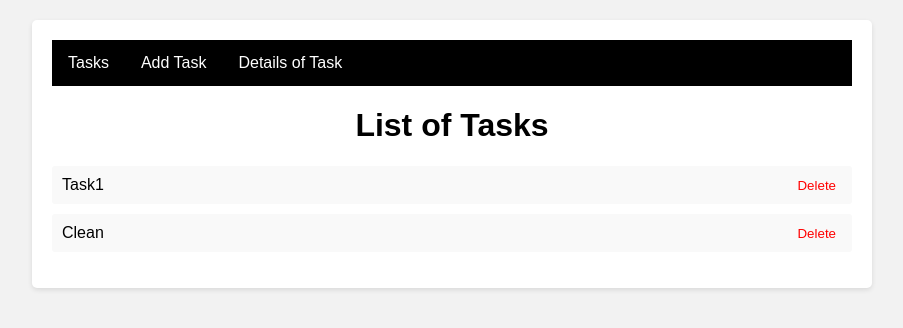
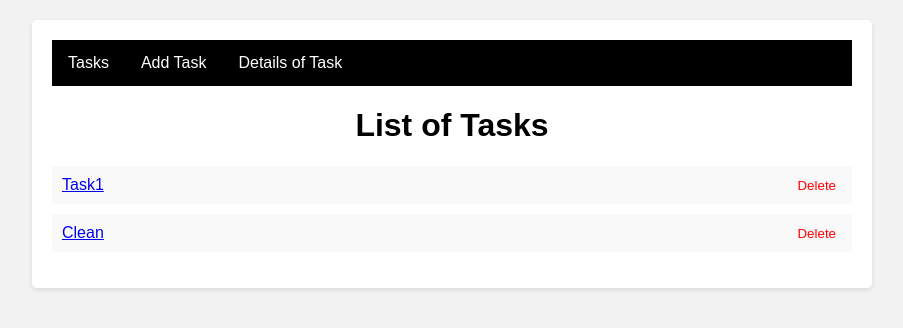
Before and after one commit to uo295180/reactTaskManager, a React (Create React App) app: page / in a window 1280 px wide. Shown: the top 328 px of the page, without its empty margins (188-1091 px from the left). Built offline with nearby package versions, Linux system fonts and the light colour scheme.

Commit message:
navigate and links

```diff
--- a/src/App.js
+++ b/src/App.js
@@ -6,9 +6,6 @@ import CreateTaskComponent from './Components/CreateTaskComponent';
 import { Routes, Route, Link } from 'react-router-dom';
 
 function App() {
-
-
-  let [taskSelected, setTaskSelected] = useState({});
 
   let [tasks, setTasks] = useState([
     {
@@ -23,9 +20,6 @@ function App() {
     }
   ])
 
-
-
-
   return (
       <div className="container">
         <n>
@@ -37,7 +31,7 @@ function App() {
         </n>
         <Routes>
           <Route path="/" element={
-            <ListOfTasksComponent setTasks={setTasks} tasks={tasks} setTaskSelected={setTaskSelected} />
+            <ListOfTasksComponent setTasks={setTasks} tasks={tasks} />
           }></Route>
           <Route path="/createTask" element={
             <CreateTaskComponent tasks={tasks} setTasks={setTasks}/>
--- a/src/Components/CreateTaskComponent.js
+++ b/src/Components/CreateTaskComponent.js
@@ -1,4 +1,5 @@
 import { useState } from "react"
+import { useNavigate } from "react-router-dom";
 
 let CreateTaskComponent = (props) => {
     let {tasks, setTasks} = props
@@ -6,6 +7,8 @@ let CreateTaskComponent = (props) => {
     let [name,setName] = useState("");
     let [place, setPlace] = useState("");
     let [priority, setPriority] = useState(0);
+
+    let navigate = useNavigate();
 
     let addTask = () => {
         let newTask = {
@@ -17,6 +20,7 @@ let CreateTaskComponent = (props) => {
         setName("");
         setPlace("");
         setPriority("");
+        navigate("/")
     }
 
     return(
--- a/src/Components/ListOfTasksComponent.js
+++ b/src/Components/ListOfTasksComponent.js
@@ -1,16 +1,9 @@
-import { useNavigate } from 'react-router-dom';
+import { Link } from 'react-router-dom';
 
 
 let ListOfTasksComponent = (props) => {
 
-    let { tasks, setTasks, setTaskSelected } = props
-    let navigate = useNavigate();
-
-    let onClickSelectedTask = (name) => {
-        let foundTask = tasks.find(t => t.name == name)
-        setTaskSelected(foundTask)
-        navigate("/detailsTasks/" + name)
-    }
+    let { tasks, setTasks } = props
 
     let onClickDeleteTask = (name) => {
         let tasksWithout = tasks.filter(t => t.name != name)
@@ -22,8 +15,10 @@ let ListOfTasksComponent = (props) => {
             <h1>List of Tasks</h1>
             <ul className='task-list'>
                 { tasks.map( t =>
-                <li key={t.name} onClick={ () => {onClickSelectedTask(t.name)}}>
-                    {t.name}
+                <li key={t.name}>
+                    <Link to={"/detailsTasks/"+t.name}>
+                        {t.name}
+                    </Link>
                     <button className="delete-button" onClick={() => {onClickDeleteTask(t.name)}}>Delete</button>
                 </li>) }
             </ul>
```
